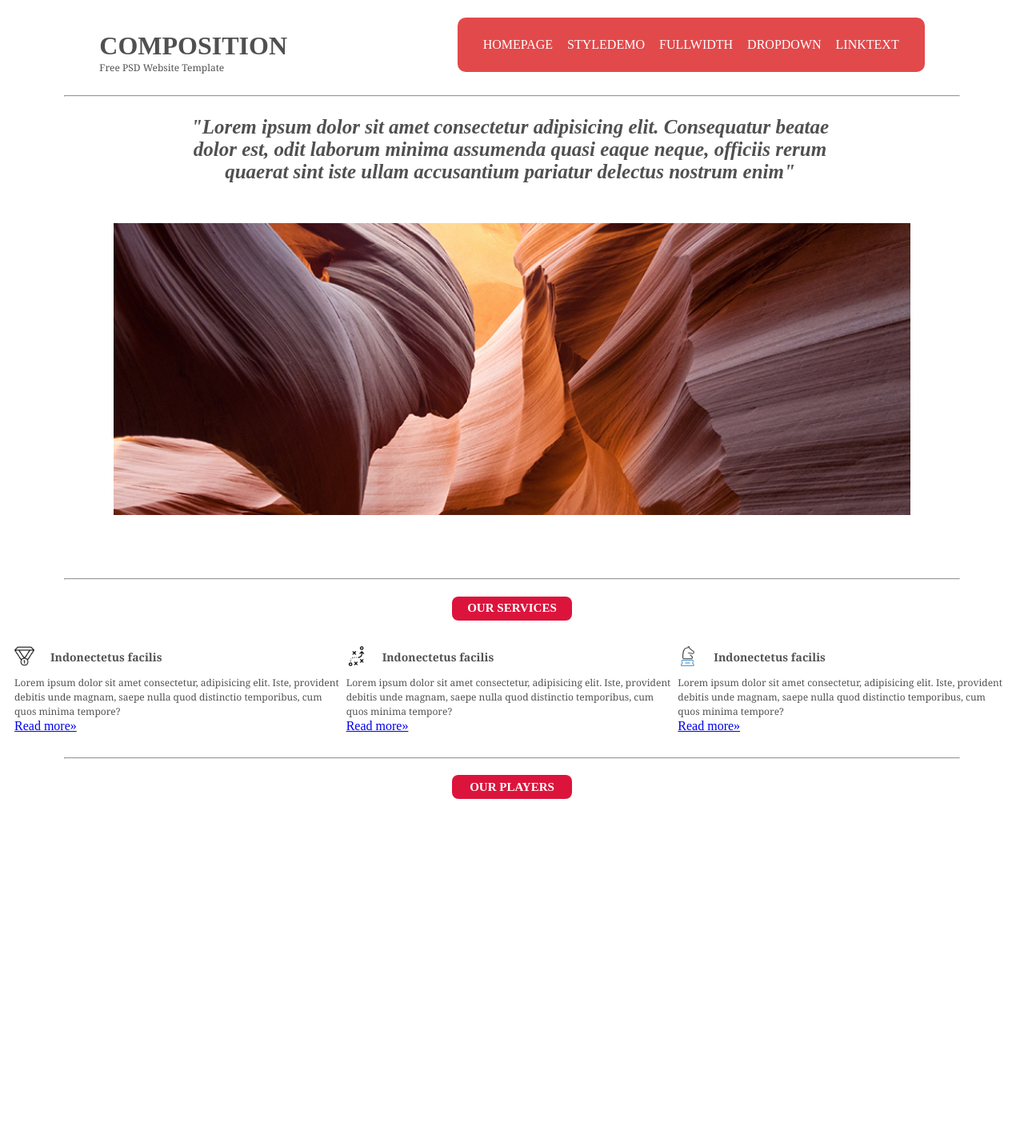
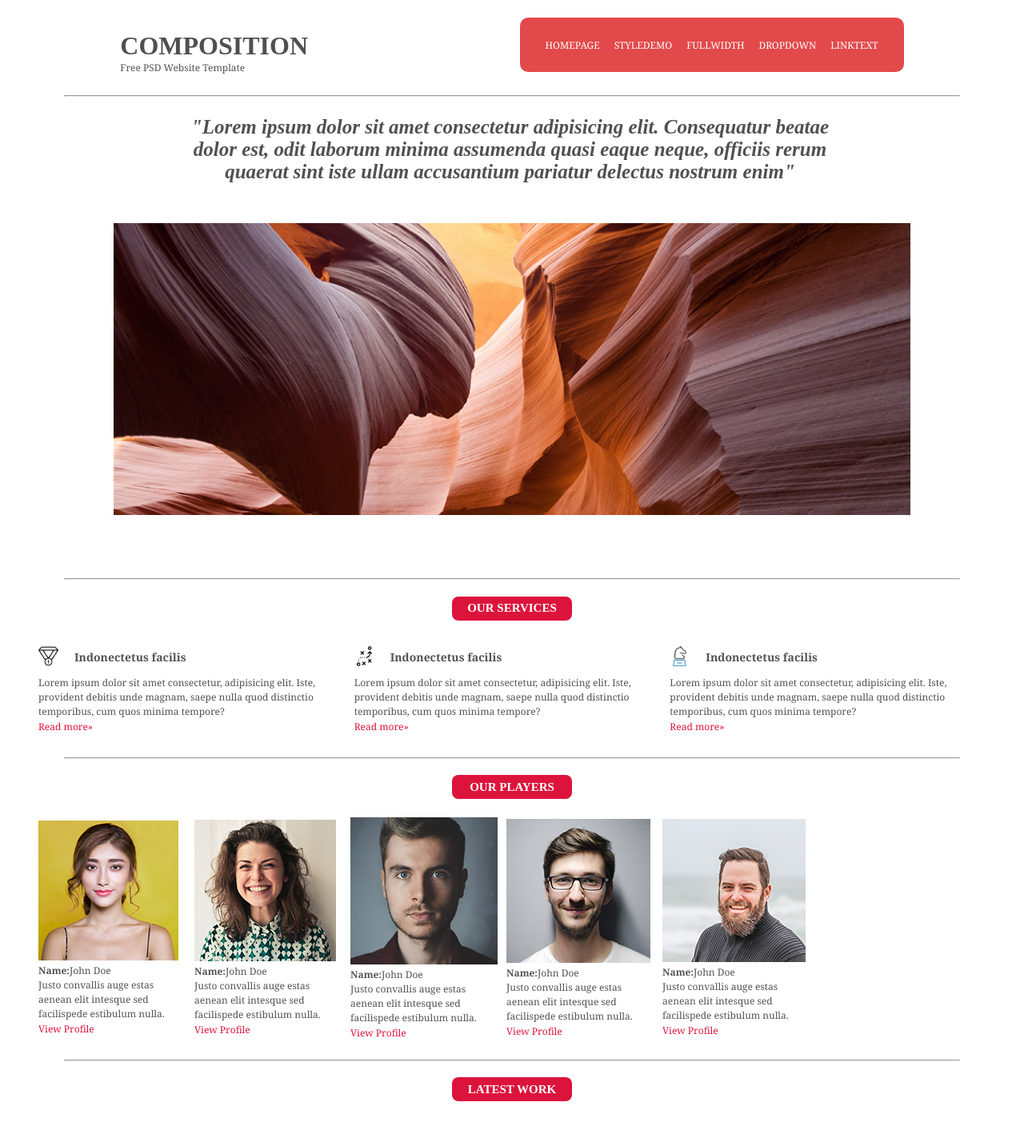
Before and after one commit to cherediachimeno/DATW, a PHP site: page /plantilla.html in a window 1280 px wide. Shown: the whole page at 80% size. Before the commit the page ends 999 px from the top, so only its background shows below. Run offline with PHP 8.4, Linux system fonts and the light colour scheme.

Commit message:
New commit

```diff
--- a/12.4. Plantilla/plantilla.html
+++ b/12.4. Plantilla/plantilla.html
@@ -10,6 +10,9 @@
 </head>
 
 <body>
+
+    <!-- Header y nav -->
+
     <header>
         <div id="titulo">
             <h1>COMPOSITION</h1>
@@ -24,6 +27,9 @@
         </nav>
     </header>
     <hr>
+
+        <!-- Slide -->
+
     <main>
         <div id="slide">
             <h2>"Lorem ipsum dolor sit amet consectetur adipisicing elit. Consequatur beatae dolor est, odit laborum
@@ -32,6 +38,8 @@
             <img id="foto" src="./img/Copia de antelope-canyon-arizona-beam-33041.jpg" alt="slide cañón">
         </div>
         <hr>
+
+        <!-- Our Services -->
 
         <div>
             <div class="title">
@@ -79,11 +87,58 @@
 
         <hr />
 
+            <!-- Our Players -->
+
         <div>
             <div class="title">
                 <h2 class="red-title">OUR PLAYERS</h2>
             </div>
+
+            <div id="main-people">
+
+                <div class="people">
+                    <img src="./img/Copia de adult-attractive-beautiful-415829.jpg" alt="persona1">
+                    <p><b>Name:</b>John Doe</p>
+                    <p>Justo convallis auge estas aenean elit intesque sed facilispede estibulum nulla.</p>
+                    <a href="#">View Profile</a>
+                </div>
+                <div class="people">
+                    <img src="./img/Copia de beautiful-brunette-cute-774909.jpg" alt="persona1">
+                    <p><b>Name:</b>John Doe</p>
+                    <p>Justo convallis auge estas aenean elit intesque sed facilispede estibulum nulla.</p>
+                    <a href="#">View Profile</a>
+                </div>
+                <div class="people">
+                    <img src="./img/Copia de face-facial-hair-fine-looking-614810.jpg" alt="persona1">
+                    <p><b>Name:</b>John Doe</p>
+                    <p>Justo convallis auge estas aenean elit intesque sed facilispede estibulum nulla.</p>
+                    <a href="#">View Profile</a>
+                </div>
+                <div class="people">
+                    <img src="./img/Copia de adult-beard-boy-220453.jpg" alt="persona1">
+                    <p><b>Name:</b>John Doe</p>
+                    <p>Justo convallis auge estas aenean elit intesque sed facilispede estibulum nulla.</p>
+                    <a href="#">View Profile</a>
+                </div>
+                <div class="people">
+                    <img src="./img/Copia de adult-beach-beard-736716.jpg" alt="persona1">
+                    <p><b>Name:</b>John Doe</p>
+                    <p>Justo convallis auge estas aenean elit intesque sed facilispede estibulum nulla.</p>
+                    <a href="#">View Profile</a>
+                </div>
+            </div>
         </div>
+
+        <hr />
+
+        <!-- Our Latest Work -->
+        <div>
+            <div class="title">
+                <h2 class="red-title">LATEST WORK</h2>
+            </div>
+
+        </div>
+
     </main>
 
 </body>
--- a/12.4. Plantilla/styles.css
+++ b/12.4. Plantilla/styles.css
@@ -55,7 +55,7 @@ hr {
     margin-bottom: 50px;
 }
 
-/* Our Services */
+/* Elementos generales */
 
 .title {
     display: flex;
@@ -77,10 +77,31 @@ hr {
     text-align: center;
 }
 
+p {
+    font-size: 12px;
+    font-family: Georgia, "Times New Roman", Times, serif;
+    color: rgb(83, 83, 83);
+    line-height: 18px;
+    margin-bottom: 0px;
+    margin-top: 0px;
+}
+
+a {
+    text-decoration: none;
+    color: crimson;
+    font-size: 12px;
+    font-family: Georgia, "Times New Roman", Times, serif;
+
+}
+
+/* Our Services */
+
 #main-services {
     display: flex;
     justify-content: space-between;
     margin-bottom: 30px;
+    margin-left: 30px;
+    margin-right: 30px;
 
 }
 
@@ -101,11 +122,18 @@ hr {
     margin-right: 20px;
 }
 
-p {
-    font-size: 12px;
-    font-family: Georgia, "Times New Roman", Times, serif;
-    color: rgb(83, 83, 83);
-    line-height: 18px;
-    margin-bottom: 0px;
-    margin-top: 0px;
+/* Our Players */
+
+#main-people {
+    display: flex;
+    justify-content: space-between;
+    align-content: center;
+    align-items: center;
+    margin-left: 30px;
+    margin-right: 30px;
+    width: 950px;
 }
+
+.people {
+    width: 170px;
+}
```
